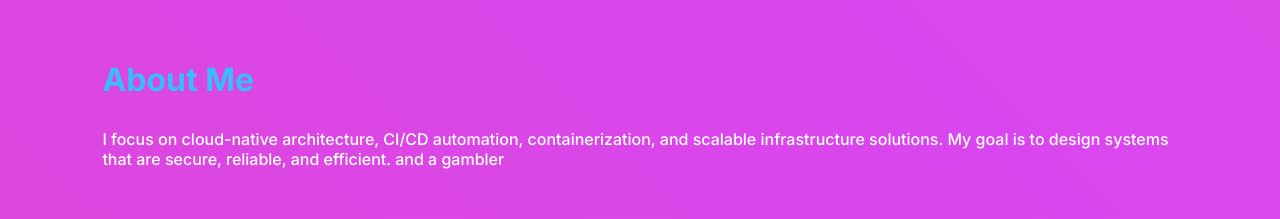
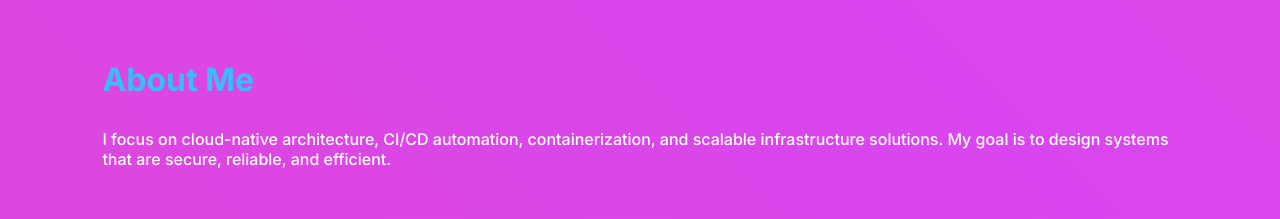
Before and after one commit to Andrea-Maria12/portfolio, a plain HTML site: page index.html.html in a window 1280 px wide. Shown: the part 860-1079 px from the top of the page. Drawn offline with nearby package versions, Linux system fonts and the light colour scheme.

Commit message:
Update index.html.html

```diff
--- a/index.html.html
+++ b/index.html.html
@@ -235,7 +235,7 @@ and deploying production-ready applications.
 <p>
 I focus on cloud-native architecture, CI/CD automation,
 containerization, and scalable infrastructure solutions.
-My goal is to design systems that are secure, reliable, and efficient. and a gambler
+My goal is to design systems that are secure, reliable, and efficient.
 </p>
 </section>
 
```
